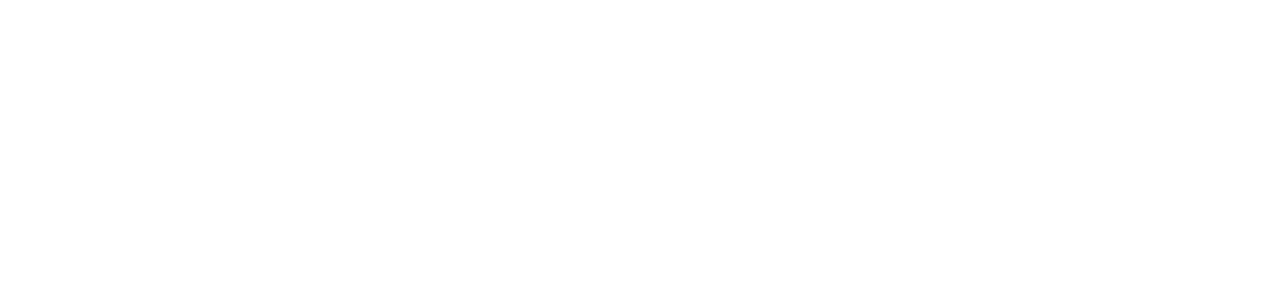
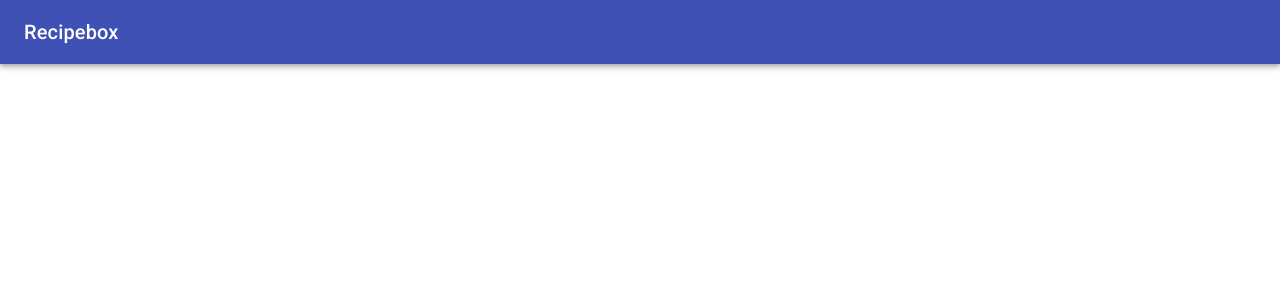
Before and after one commit to wuocci/recipes, a React (Create React App) app in the folder frontend/: page / in a window 1280 px wide. Shown: the top 300 px of the page. Built offline with nearby package versions, Linux system fonts and the light colour scheme.

Commit message:
Adding an appbar to the front page

```diff
--- a/frontend/src/App.js
+++ b/frontend/src/App.js
@@ -1,8 +1,10 @@
 import './App.css';
+import FrontPage from './frontPage/FrontPage.js';
 
 function App() {
   return (
     <div className="App">
+      <FrontPage />
     </div>
   );
 }
--- /dev/null
+++ b/frontend/src/appBar/AppBar.js
@@ -0,0 +1,18 @@
+import React from 'react';
+import AppBar from '@material-ui/core/AppBar';
+import Toolbar from '@material-ui/core/Toolbar';
+import Typography from '@material-ui/core/Typography';
+
+export default function ButtonAppBar() {
+    return (
+        <div className="AppBar">
+            <AppBar position="static">
+                <Toolbar>
+                    <Typography variant="h6" className="ToolBar">
+                        Recipebox
+                    </Typography>
+                </Toolbar>
+            </AppBar>
+        </div>
+    );
+}
--- /dev/null
+++ b/frontend/src/frontPage/FrontPage.js
@@ -0,0 +1,11 @@
+import ButtonAppBar from '../appBar/AppBar.js';
+
+const FrontPage = () => {
+    return (
+        <div className="FrontPage">
+            <ButtonAppBar />
+        </div>
+    );
+}
+
+export default FrontPage;
```
